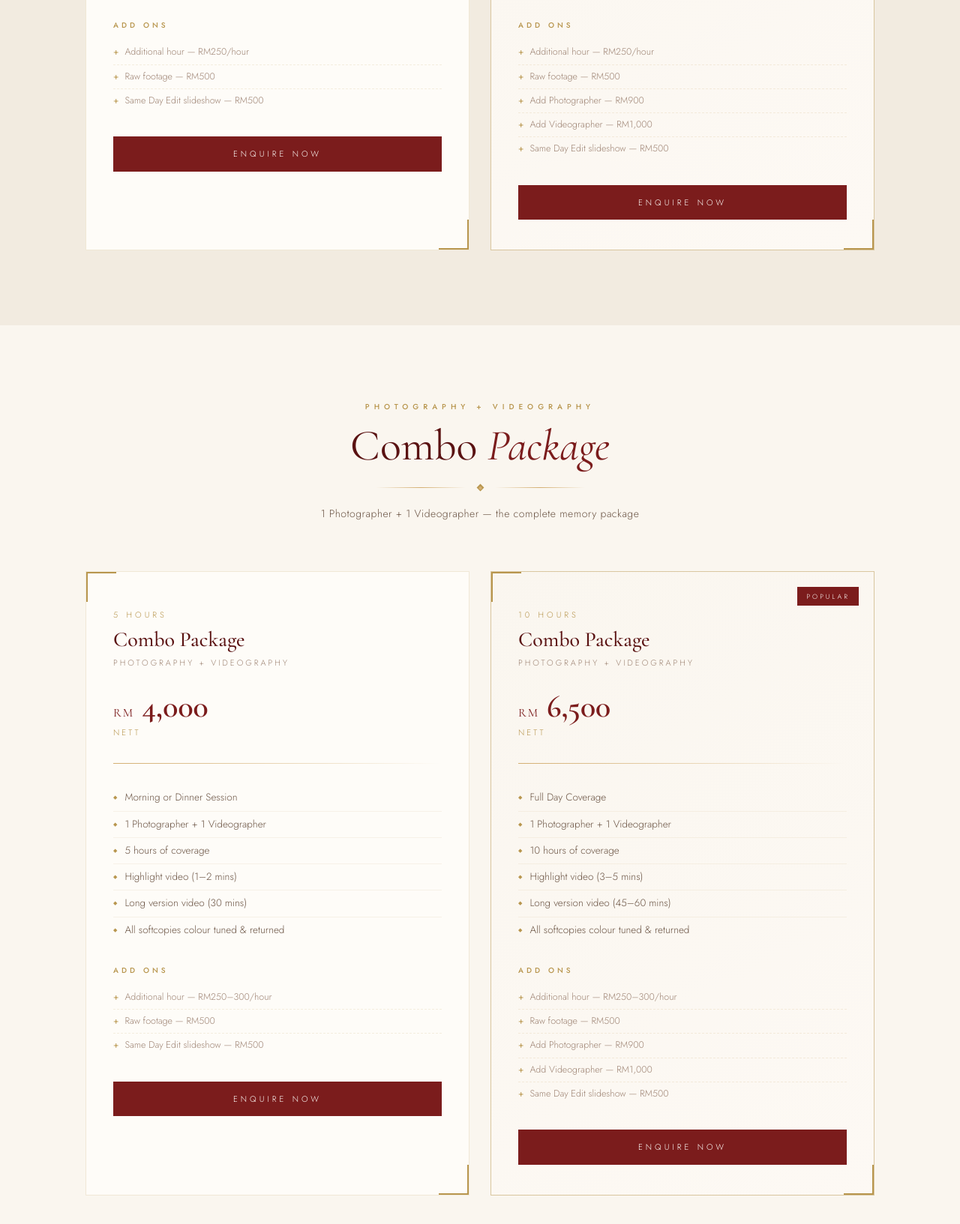
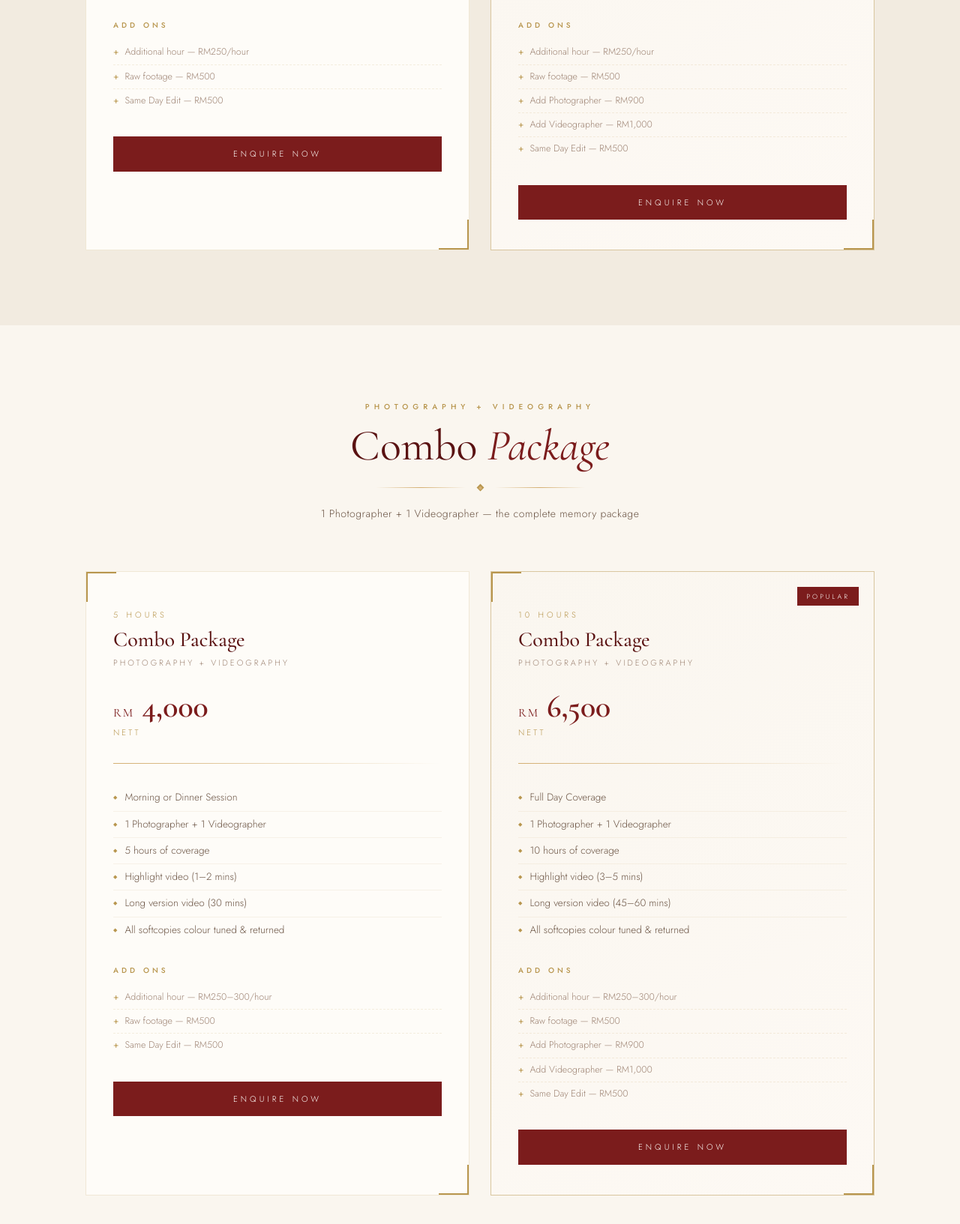
Before and after one commit to redlipscreative/redwedding, a plain HTML site: page index.html in a window 1280 px wide. Shown: the part 2811-4444 px from the top of the page at 75% size. Drawn offline with nearby package versions, Linux system fonts and the light colour scheme.

Commit message:
Remove 'slideshow' from Same Day Edit label

```diff
--- a/index.html
+++ b/index.html
@@ -1084,7 +1084,7 @@
           <ul class="card-addons-list">
             <li>Additional hour — RM250/hour</li>
             <li>Raw footage — RM500</li>
-            <li>Same Day Edit slideshow — RM500</li>
+            <li>Same Day Edit — RM500</li>
           </ul>
           <a href="https://wa.me/601160979138?text=Hi%2C%20I'm%20interested%20in%20the%20Actual%20Day%20Half%20Day%20RM2500%20package" class="cta-btn" target="_blank">Enquire Now</a>
         </div>
@@ -1112,7 +1112,7 @@
             <li>Raw footage — RM500</li>
             <li>Add Photographer — RM900</li>
             <li>Add Videographer — RM1,000</li>
-            <li>Same Day Edit slideshow — RM500</li>
+            <li>Same Day Edit — RM500</li>
           </ul>
           <a href="https://wa.me/601160979138?text=Hi%2C%20I'm%20interested%20in%20the%20Actual%20Day%20Full%20Day%20RM4500%20package" class="cta-btn" target="_blank">Enquire Now</a>
         </div>
@@ -1155,7 +1155,7 @@
           <ul class="card-addons-list">
             <li>Additional hour — RM250–300/hour</li>
             <li>Raw footage — RM500</li>
-            <li>Same Day Edit slideshow — RM500</li>
+            <li>Same Day Edit — RM500</li>
           </ul>
           <a href="https://wa.me/601160979138?text=Hi%2C%20I'm%20interested%20in%20the%20Combo%205%20Hours%20RM4000%20package" class="cta-btn" target="_blank">Enquire Now</a>
         </div>
@@ -1184,7 +1184,7 @@
             <li>Raw footage — RM500</li>
             <li>Add Photographer — RM900</li>
             <li>Add Videographer — RM1,000</li>
-            <li>Same Day Edit slideshow — RM500</li>
+            <li>Same Day Edit — RM500</li>
           </ul>
           <a href="https://wa.me/601160979138?text=Hi%2C%20I'm%20interested%20in%20the%20Combo%2010%20Hours%20RM6500%20package" class="cta-btn" target="_blank">Enquire Now</a>
         </div>
```
